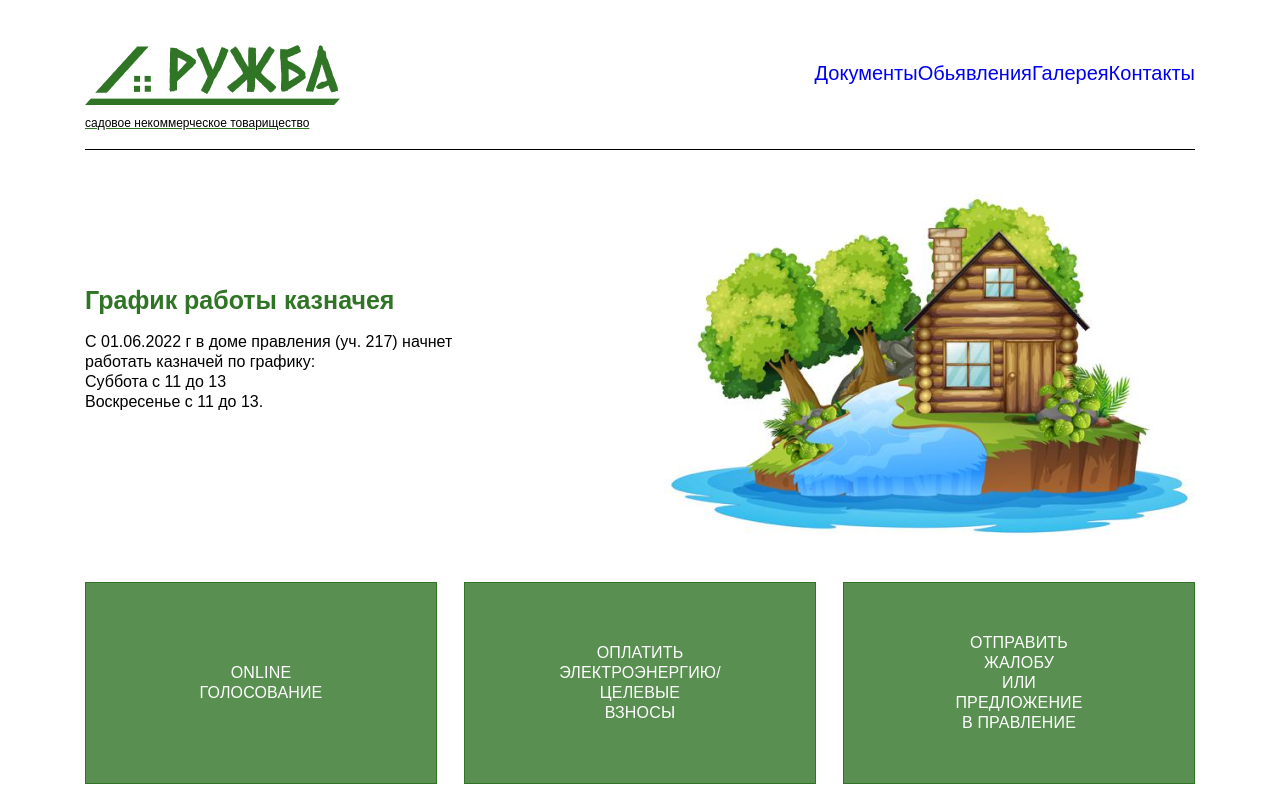
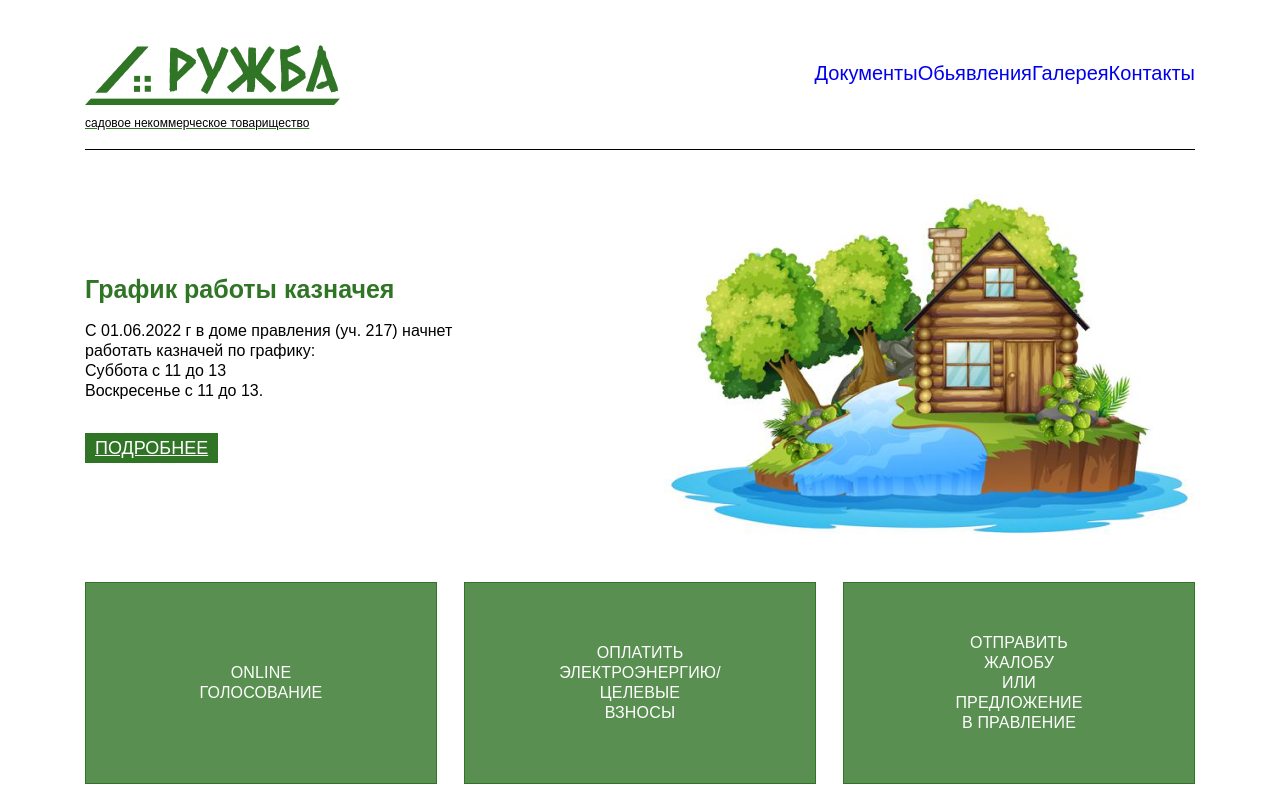
Before and after one commit to overusdev/druzhba-frontend, a Nuxt app: page / in a window 1280 px wide. Shown: the top 800 px of the page. Built offline with nearby package versions, Linux system fonts and the light colour scheme.

Commit message:
Turm back main more link

```diff
--- a/pages/index.vue
+++ b/pages/index.vue
@@ -10,12 +10,12 @@
               v-html="lastNews.noteDescription"
             ></p>
 
-            <!-- <Nuxt-link
+            <Nuxt-link
               class="main__last-news-more"
               :to="`/news/${lastNews.id}`"
             >
               Подробнее
-            </Nuxt-link> -->
+            </Nuxt-link>
           </div>
 
             <img
```
